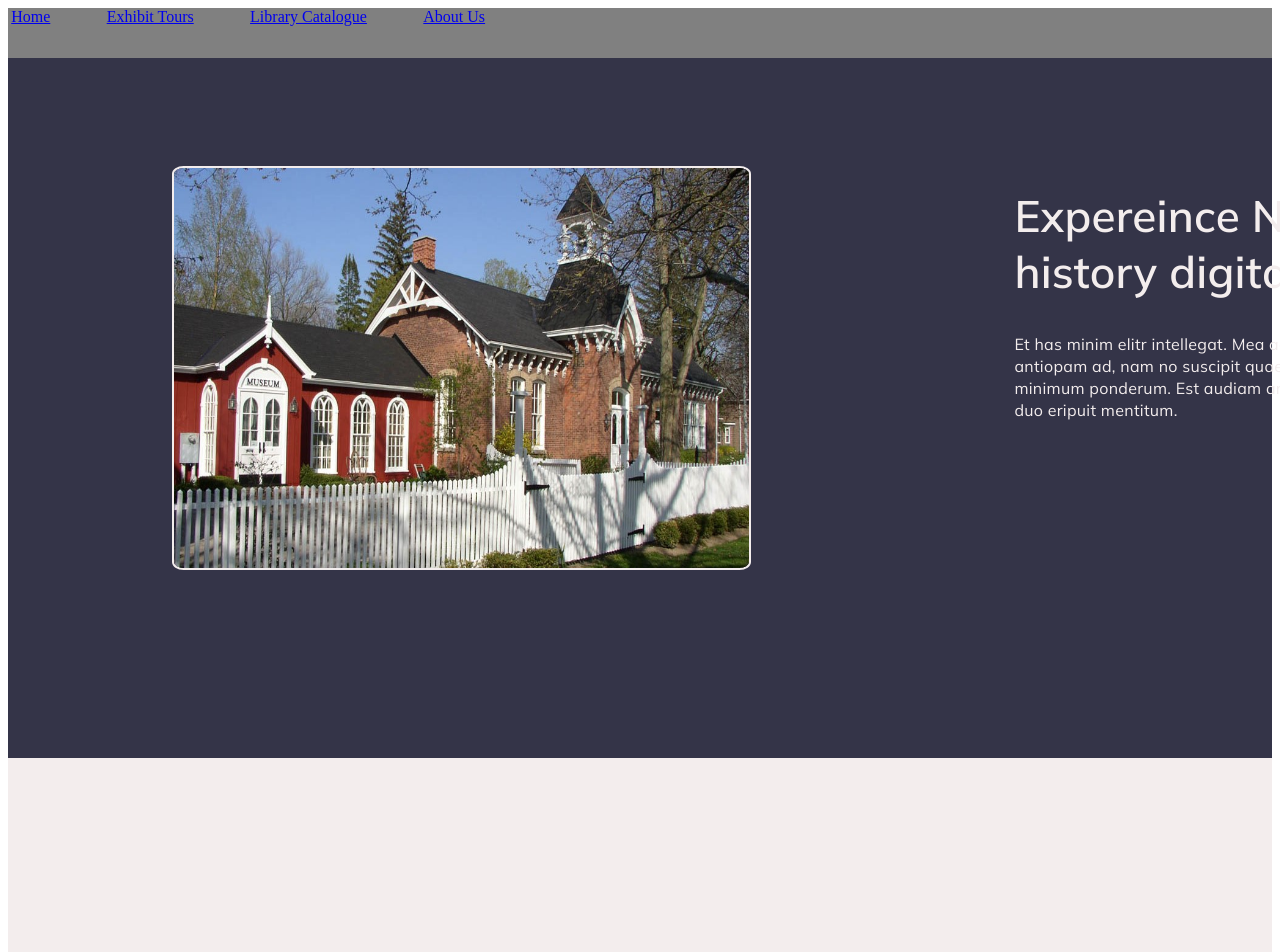
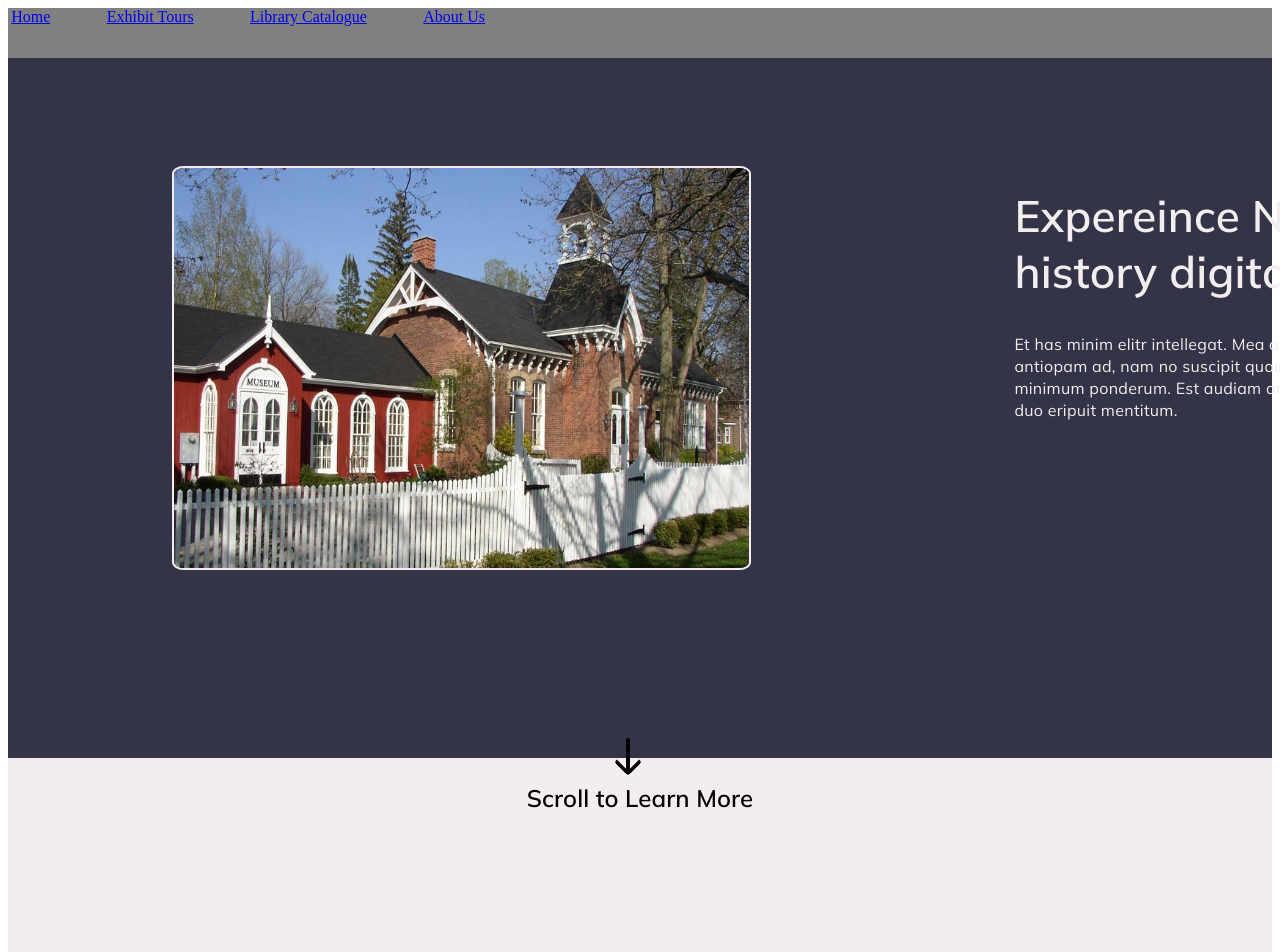
Before and after one commit to Dhru-Shah/COSC4P02, an Angular app in the folder museumApp/: page / in a window 1280 px wide. Shown: the top 952 px of the page. Built offline with nearby package versions, Linux system fonts and the light colour scheme.

Commit message:
Added scroll animation

```diff
--- a/museumApp/src/app/home/home.component.html
+++ b/museumApp/src/app/home/home.component.html
@@ -16,6 +16,9 @@
 
 <section id="Learn more">
     <div class="lightHomeDiv">
-
+        <h1 class = "scrollToLearn">
+            Scroll to Learn More
+        </h1>
+        <div class="down-arrow"></div>
     </div>
 </section>
--- a/museumApp/src/app/home/home.component.scss
+++ b/museumApp/src/app/home/home.component.scss
@@ -84,3 +84,49 @@ body {
     background-color: #F3EDED;
     height: 500px;
 }
+
+.scrollToLearn{
+    height: 130;
+    padding-top: 20px;
+    text-align: center;
+    font-family: 'Mulish';
+    font-size: 20;
+    letter-spacing: 0.1px;
+    line-height: 40px;
+}
+
+.down-arrow {
+    position: absolute;
+    top: calc(100vh - 80px);
+    left: calc(50% - 14px);
+    width: 0;
+    height: 30px;
+    border: 2px solid;
+    border-radius: 2px;
+    animation: jumpInfinite 1.5s infinite;
+  }
+
+  .down-arrow:after {
+    content: " ";
+    position: absolute;
+    top: 12px;
+    left: -10px;
+    width: 16px;
+    height: 16px;
+    border-bottom: 4px solid;
+    border-right: 4px solid;
+    border-radius: 4px;
+    transform: rotateZ(45deg);
+  }
+
+  @keyframes jumpInfinite {
+    0% {
+      margin-top: 0;
+    }
+    50% {
+      margin-top: 20px;
+    }
+    100% {
+      margin-top: 0;
+    }
+  }
```
Also changed, not shown: museumApp/src/assets/Images/Down-Arrow.png (added).
